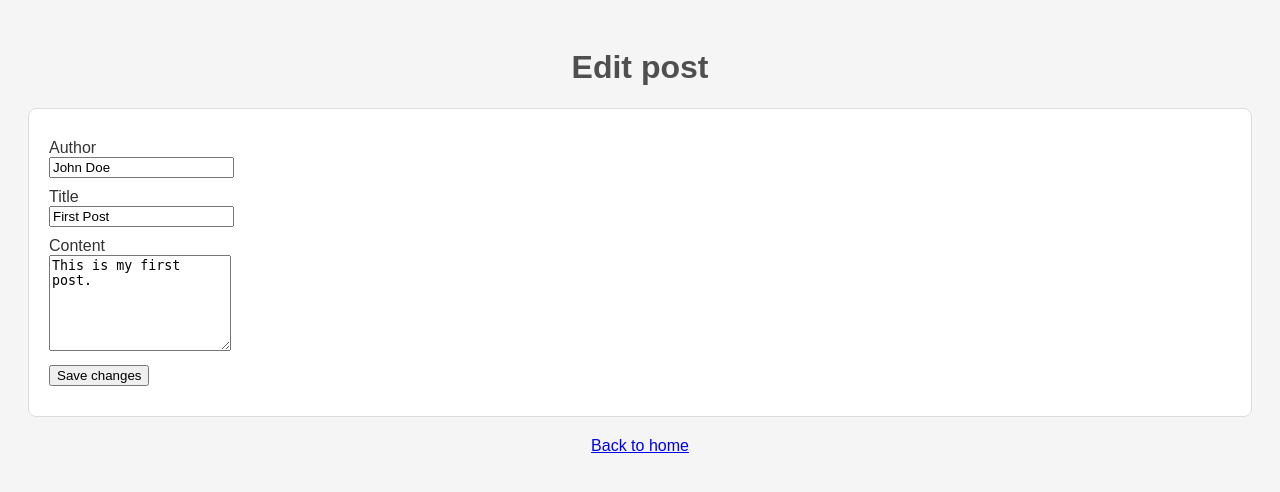
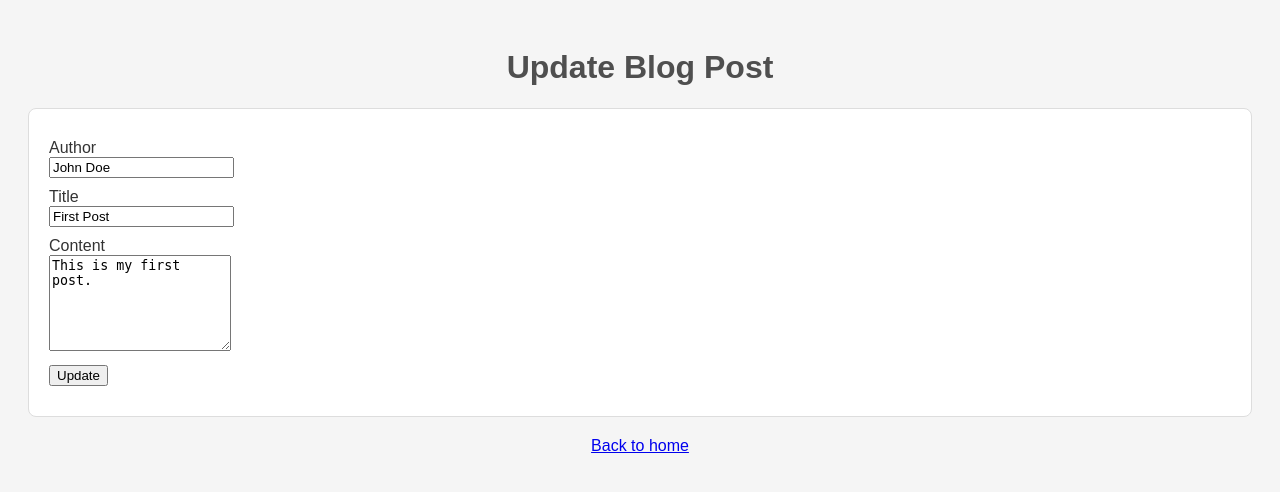
Before and after one commit to VanessaDre/masterblog, a Flask app: page /update/1 in a window 1280 px wide. Shown: the top 492 px of the page. Run offline with Flask 3, Linux system fonts and the light colour scheme.

Commit message:
new design for update functionality

```diff
--- a/templates/update.html
+++ b/templates/update.html
@@ -1,36 +1,34 @@
+<!-- templates/update.html -->
 <!DOCTYPE html>
 <html lang="en">
 <head>
   <meta charset="UTF-8">
   <meta name="viewport" content="width=device-width, initial-scale=1.0">
-  <title>Edit Post</title>
+  <title>Update Blog Post</title>
   <link rel="stylesheet" href="{{ url_for('static', filename='style.css') }}">
 </head>
 <body>
-  <h1>Edit post</h1>
+  <h1>Update Blog Post</h1>
 
-  <form method="post" action="{{ url_for('update', post_id=post.id) }}">
+  <form action="{{ url_for('update', post_id=post['id']) }}" method="POST">
     <div class="post">
       <p>
-        <label>Author<br>
-          <input type="text" name="author" value="{{ post.author }}" required>
-        </label>
+        <label for="author">Author</label><br>
+        <input type="text" id="author" name="author" value="{{ post['author'] }}" required>
       </p>
 
       <p>
-        <label>Title<br>
-          <input type="text" name="title" value="{{ post.title }}" required>
-        </label>
+        <label for="title">Title</label><br>
+        <input type="text" id="title" name="title" value="{{ post['title'] }}" required>
       </p>
 
       <p>
-        <label>Content<br>
-          <textarea name="content" rows="6" required>{{ post.content }}</textarea>
-        </label>
+        <label for="content">Content</label><br>
+        <textarea id="content" name="content" rows="6" required>{{ post['content'] }}</textarea>
       </p>
 
       <p>
-        <button type="submit">Save changes</button>
+        <input type="submit" value="Update">
       </p>
     </div>
   </form>
```
